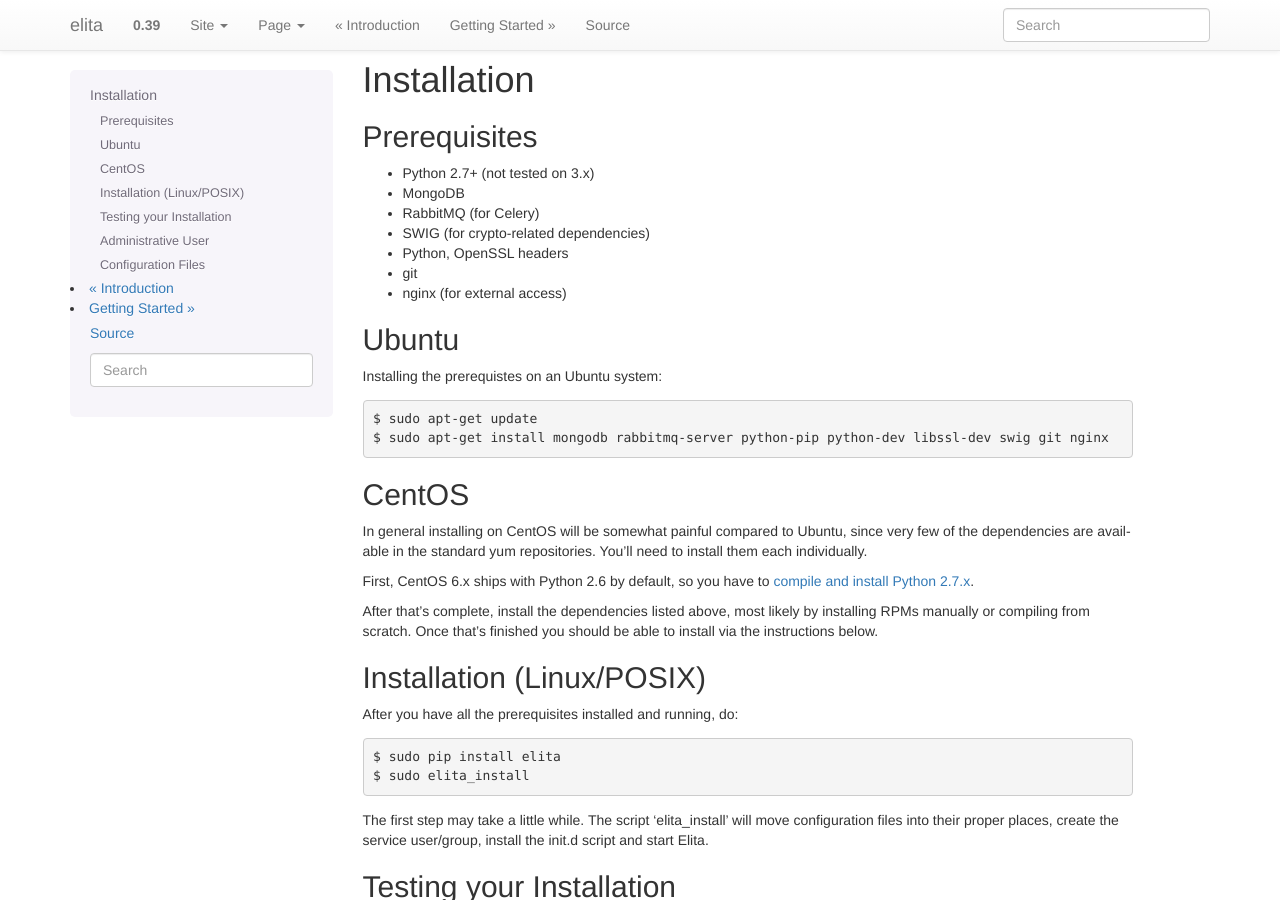
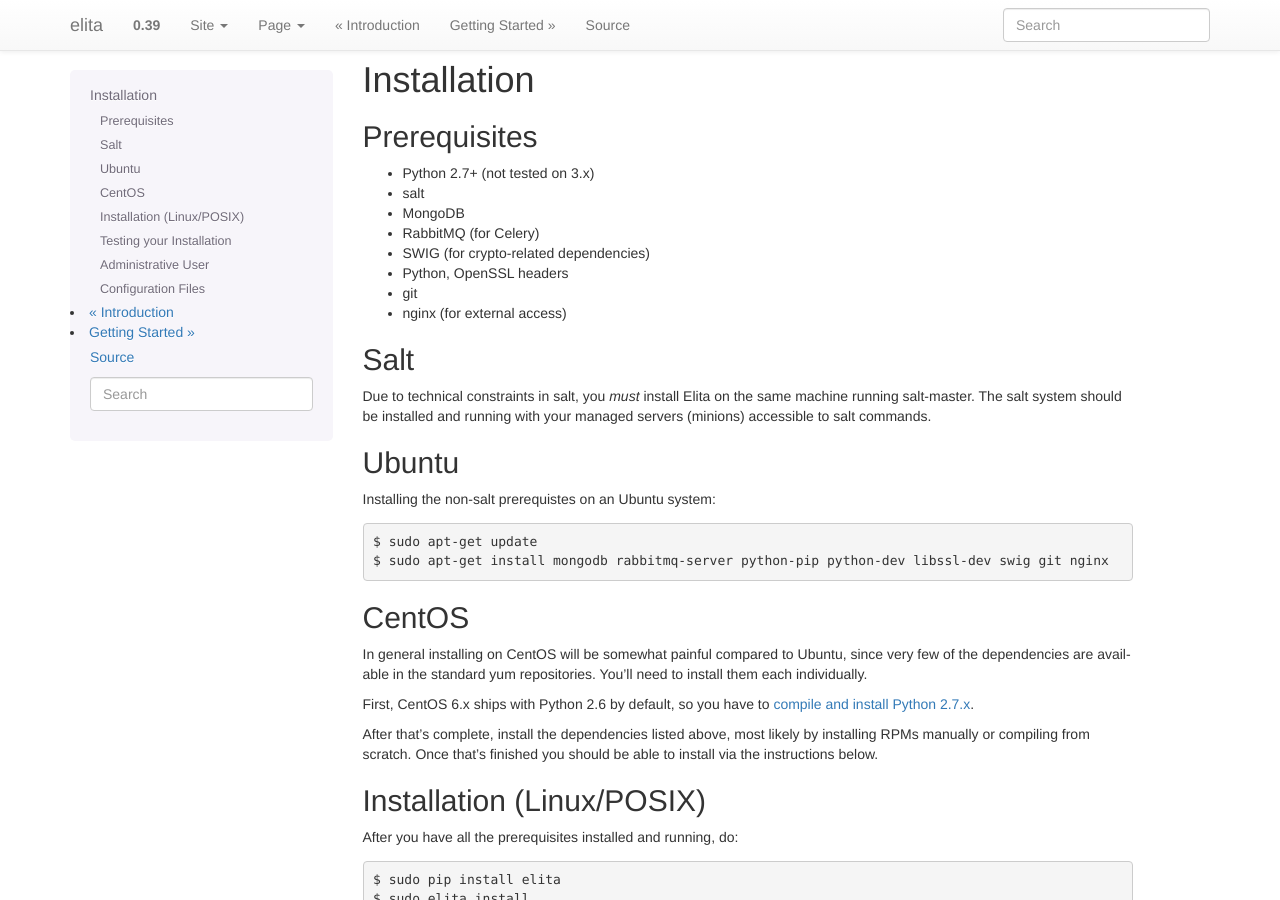
Before and after one commit to bkeroack/elita, a Sphinx documentation site: the page built from doc/install.rst, in a window 1280 px wide and 900 px high. Built offline with Sphinx 7.4.7, drawn with Linux system fonts in a browser that asks for light colours.

Commit message:
fix intro headings

```diff
--- a/doc/install.rst
+++ b/doc/install.rst
@@ -8,6 +8,7 @@ Prerequisites
 -------------
 
 * Python 2.7+ (not tested on 3.x)
+* salt
 * MongoDB
 * RabbitMQ (for Celery)
 * SWIG (for crypto-related dependencies)
@@ -16,10 +17,17 @@ Prerequisites
 * nginx (for external access)
 
 
+Salt
+----
+
+Due to technical constraints in salt, you *must* install Elita on the same machine running salt-master. The salt
+system should be installed and running with your managed servers (minions) accessible to salt commands.
+
+
 Ubuntu
 ------
 
-Installing the prerequistes on an Ubuntu system:
+Installing the non-salt prerequistes on an Ubuntu system:
 
 .. sourcecode:: bash
 
--- a/setup.py
+++ b/setup.py
@@ -15,7 +15,6 @@ requires = [
     'celery',
     'requests',
     'python-slugify',
-    'pyzmq',    # needed until salt's deps get fixed
     'salt',
     #'M2Crypto',
     'PyYAML',
```
Also changed, not shown: doc/intro.rst (+5 -5 lines).
